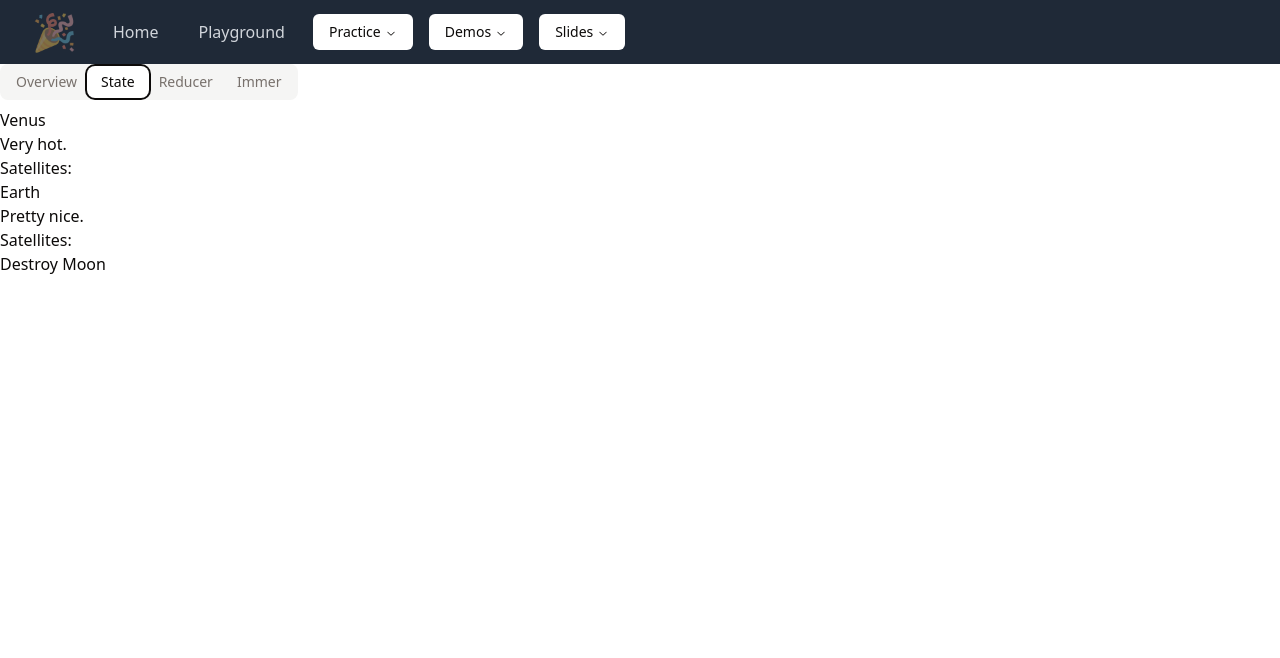
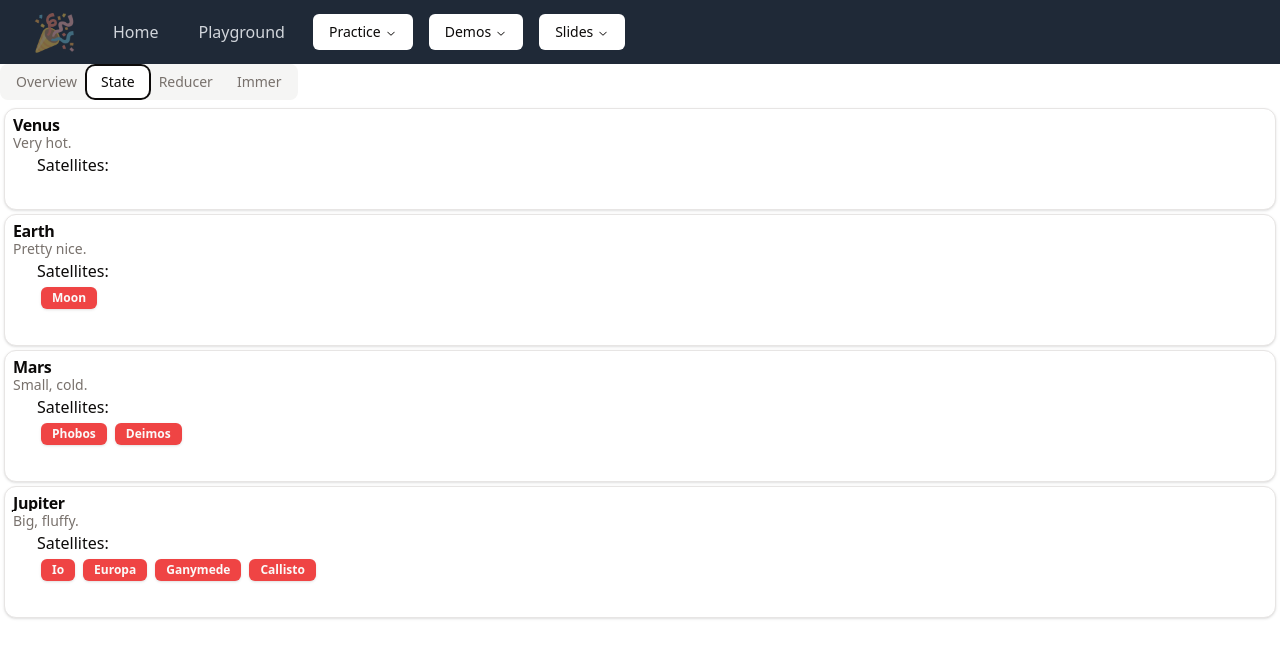
Before and after one commit to bathcat/fiestr, a React (Vite) app: page /demo/planets in a window 1280 px wide. Both pictures are taken after a click on the tab "State". Shown: the top 658 px of the page. Built offline with nearby package versions, Linux system fonts and the light colour scheme.

Commit message:
Adding stateful planets editor.

```diff
--- /dev/null
+++ b/src/components/ui/badge.tsx
@@ -0,0 +1,36 @@
+import * as React from "react"
+import { cva, type VariantProps } from "class-variance-authority"
+
+import { cn } from "@/lib/utils"
+
+const badgeVariants = cva(
+  "inline-flex items-center rounded-md border px-2.5 py-0.5 text-xs font-semibold transition-colors focus:outline-none focus:ring-2 focus:ring-ring focus:ring-offset-2",
+  {
+    variants: {
+      variant: {
+        default:
+          "border-transparent bg-primary text-primary-foreground shadow hover:bg-primary/80",
+        secondary:
+          "border-transparent bg-secondary text-secondary-foreground hover:bg-secondary/80",
+        destructive:
+          "border-transparent bg-destructive text-destructive-foreground shadow hover:bg-destructive/80",
+        outline: "text-foreground",
+      },
+    },
+    defaultVariants: {
+      variant: "default",
+    },
+  }
+)
+
+export interface BadgeProps
+  extends React.HTMLAttributes<HTMLDivElement>,
+    VariantProps<typeof badgeVariants> {}
+
+function Badge({ className, variant, ...props }: BadgeProps) {
+  return (
+    <div className={cn(badgeVariants({ variant }), className)} {...props} />
+  )
+}
+
+export { Badge, badgeVariants }
--- a/src/demos/planets/planets-service.ts
+++ b/src/demos/planets/planets-service.ts
@@ -1,8 +1,13 @@
+export interface Satellite{
+  id:string;
+  name:string;
+}
+
 export interface Planet {
   id: string;
   name: string;
   description: string;
-  satellites: Array<{ id: string; name: string }>;
+  satellites: Array<Satellite>;
 }
 
 export const getPlanets = (): Array<Planet> => [
@@ -13,4 +18,24 @@ export const getPlanets = (): Array<Planet> => [
     description: 'Pretty nice.',
     satellites: [{ id: 'es0', name: 'Moon' }],
   },
+  {
+    id: '003',
+    name: 'Mars',
+    description: 'Small, cold.',
+    satellites: [
+      { id: 'ms0', name: 'Phobos' },
+      { id: 'ms1', name: 'Deimos' },
+    ],
+  },
+  {
+    id: '004',
+    name: 'Jupiter',
+    description: 'Big, fluffy.',
+    satellites: [
+      { id: 'js0', name: 'Io' },
+      { id: 'js1', name: 'Europa' },
+      { id: 'js2', name: 'Ganymede' },
+      { id: 'js3', name: 'Callisto' },
+    ],
+  },
 ];
--- a/src/demos/planets/state-planets.tsx
+++ b/src/demos/planets/state-planets.tsx
@@ -1,28 +1,68 @@
-import { useState } from "react";
-import { getPlanets } from "./planets-service";
-
+import { useState } from 'react';
+import { getPlanets, Satellite } from './planets-service';
+import {
+  Card,
+  CardContent,
+  CardDescription,
+  CardTitle,
+} from '@components/ui/card';
+import { Button } from '@components/ui/button/button';
+import { Badge } from '@components/ui/badge';
+import { platform } from 'os';
 
 export const Planets = () => {
   const [planets, setPlanets] = useState(getPlanets());
+
+  const removeSatellite = (planetId: string, satelliteId: string) =>
+    setPlanets(
+      planets.map(p => {
+        if (p.id === planetId) {
+          p.satellites = p.satellites.filter(s => s.id !== satelliteId);
+          return { ...p };
+        }
+        return p;
+      }),
+    );
+
+  const changePlanetDescription = (planetID: string, description: string) =>
+    setPlanets(
+      planets.map(p => {
+        if (p.id === planetID) {
+          return { ...p, description };
+        }
+        return p;
+      }),
+    );
+
   return (
     <>
       {planets.map(planet => (
-        <div>
-          <h2>{planet.name}</h2>
+        <Card key={planet.id}>
+          <CardTitle>{planet.name}</CardTitle>
+          <CardDescription>
             <input
               type="text"
               value={planet.description}
+              onChange={e => changePlanetDescription(planet.id, e.target.value)}
             />
+          </CardDescription>
+          <CardContent>
             <h3>Satellites:</h3>
             {planet.satellites.map(satellite => (
-            <button
+              <Badge
                 key={satellite.id}
-              onClick={e => alert('nuking!')}
+                onClick={event => {
+                  event.preventDefault();
+                  removeSatellite(planet.id, satellite.id);
+                }}
+                variant="destructive"
+                className="m-1 cursor-pointer"
               >
-              Destroy {satellite.name}
-            </button>
+                {satellite.name}
+              </Badge>
             ))}
-        </div>
+          </CardContent>
+        </Card>
       ))}
     </>
   );
```
Lines whose indentation alone changed are shown as unchanged.
